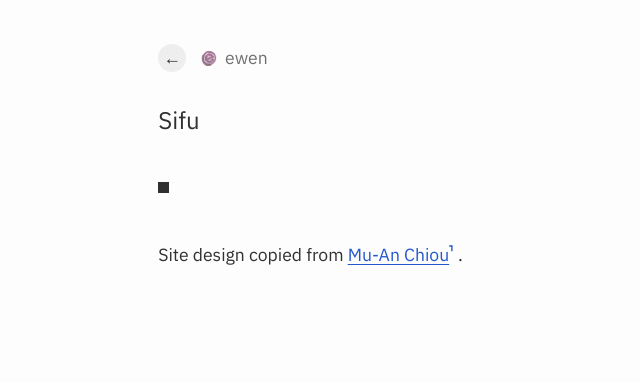
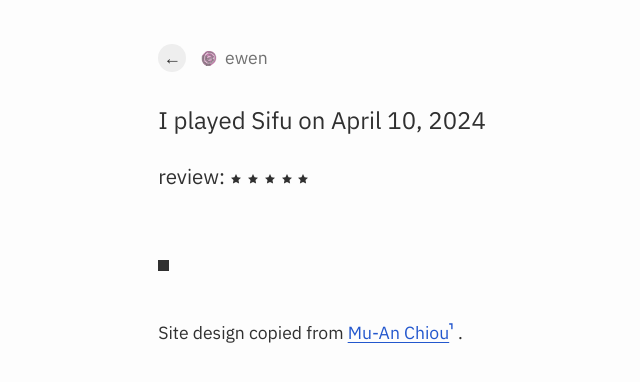
Before and after one commit to ewenme/site2, a Jekyll site: the page built from _playing/2024-04-10-sifu.md, in a window 1280 px wide. Shown: the top 382 px of the page, without its empty margins (165-805 px from the left). Built offline with Jekyll 4.4.1, drawn with Linux system fonts in a browser that asks for light colours.

Commit message:
tweak stars

```diff
--- a/_layouts/default.html
+++ b/_layouts/default.html
@@ -344,6 +344,10 @@
       <h1 class="h1">
         <span lang="{{lang}}">I read {{ page.title }} by {{page.author}} on {{ page.date | date: "%B %e, %Y" }}</span>
       </h1>
+      {% elsif page.collection == "playing" %}
+      <h1 class="h1">
+        <span lang="{{lang}}">I played {{ page.title }} on {{ page.date | date: "%B %e, %Y" }}</span>
+      </h1>
       {% else %}
       <h1 class="h1">
         <span lang="{{lang}}">{{ page.title }}</span>
@@ -351,7 +355,7 @@
       {% if page.collection == "posts" or page.collection == "sounds" %}<time class="monospace" datetime="{{ page.date | date_to_xmlschema }}">{{ page.date | date: "%B %e, %Y" }}</time>{% endif %}
       {% endif %}
       {% if page.collection == "notes" %}<time class="monospace" datetime="{{ page.date }}">{{ page.date | date: "%Y/%m/%d %H:%M" }}</time>{% endif %}
-      {% if page.collection == "reading" %}<h3>review: {% include stars.html stars=page.stars %}</h3> {% endif %}
+      {% if page.collection == "reading" or page.collection == "playing" %}<h3>review: {% include stars.html stars=page.stars %}</h3> {% endif %}
       <div class="desc">{{ page.header_content }}</div>
     </header>
     <main>
```
